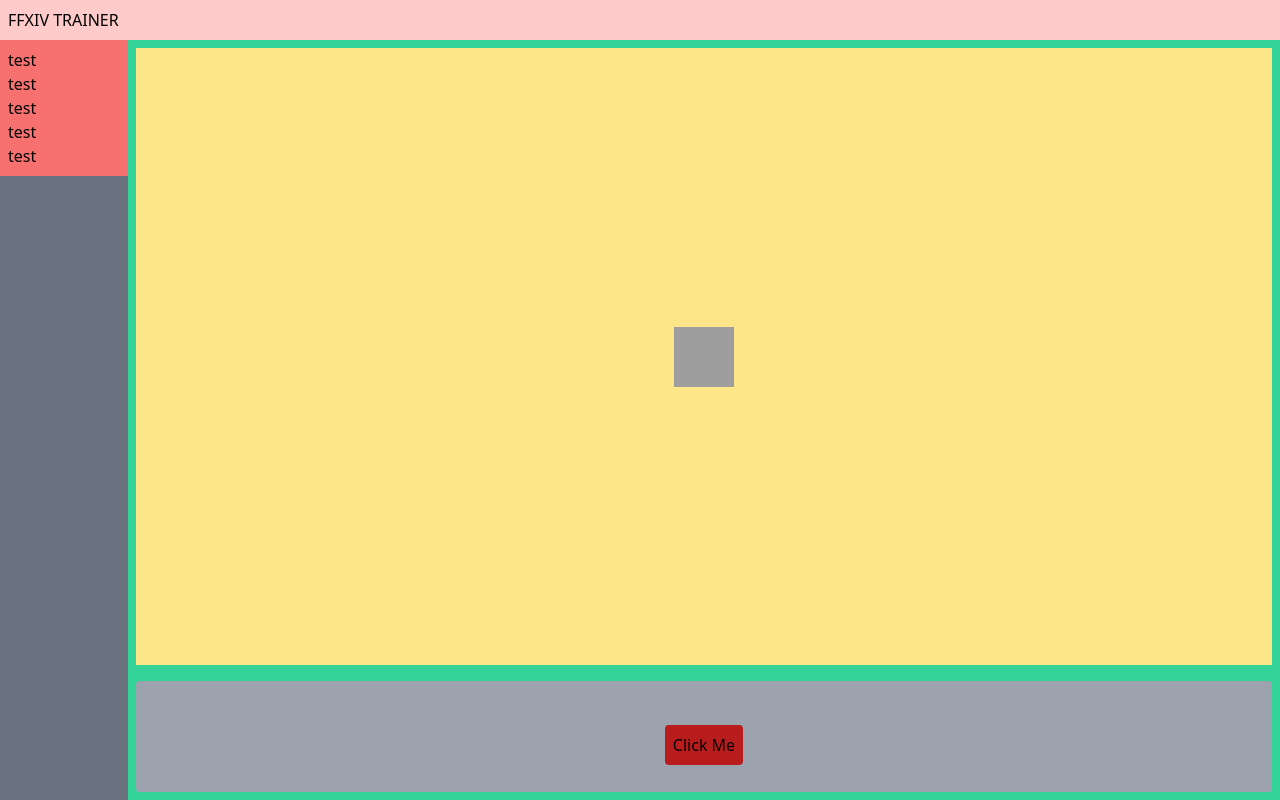
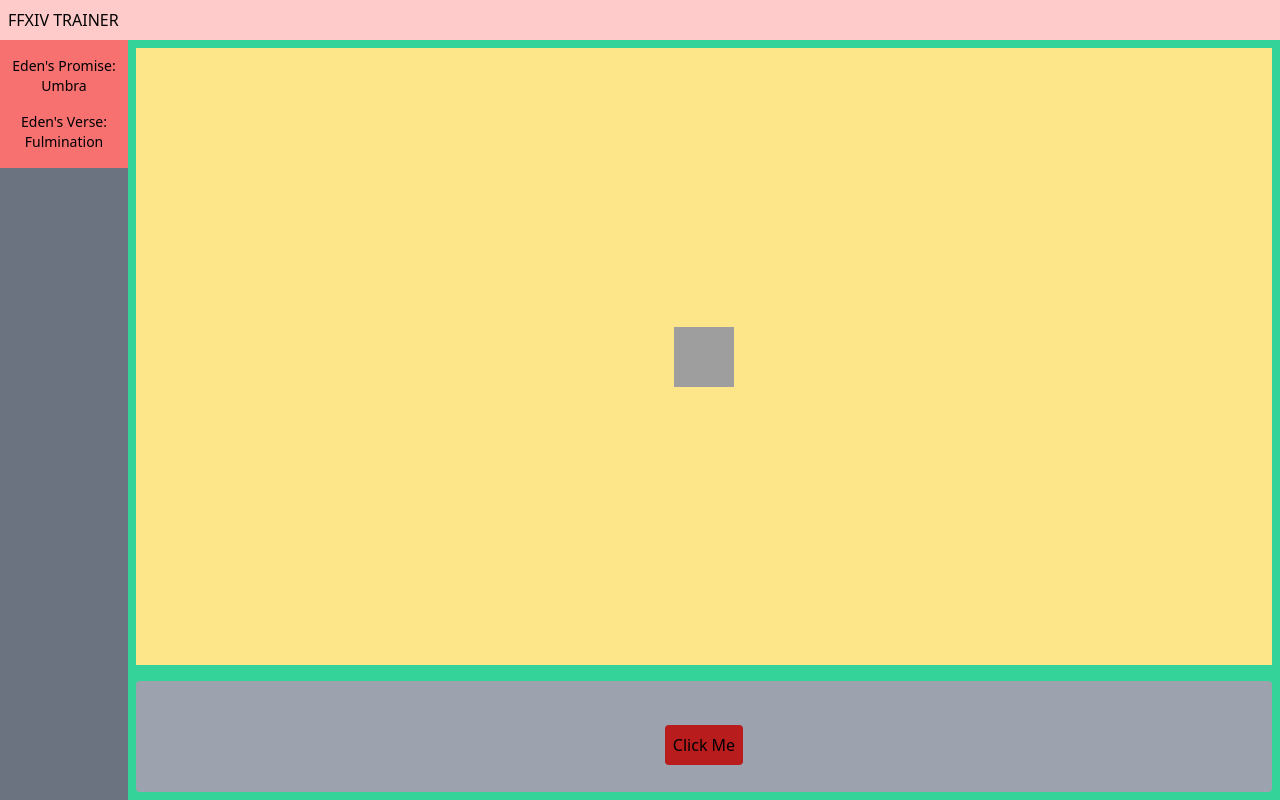
Before and after one commit to CRBroughton/ffxiv-trainer, a Vue app: page / in a window 1280 px wide. Built offline with nearby package versions, Linux system fonts and the light colour scheme; grey boxes are pictures that could not be loaded.

Commit message:
renamed E9S.json to raids-savage.json Sidebar now iterates through raids

```diff
--- a/src/components/TheArena.vue
+++ b/src/components/TheArena.vue
@@ -39,7 +39,7 @@
 <script lang="ts">
 import anime from "animejs";
 import { defineComponent, ref } from "vue";
-import json from "@/encounters/raids/E9S.json";
+import json from "@/encounters/raids/raids-savage.json";
 
 export default defineComponent({
   setup() {
@@ -49,27 +49,27 @@ export default defineComponent({
       while (true) {
         anime({
           targets: "#mar",
-          translateX: E9SFight[0].tank1Pos,
+          translateX: E9SFight[0].phases[0].tank1Pos,
           easing: "easeInOutSine",
           duration: 400,
         });
-        battleText.value = E9SFight[0].popupText;
+        battleText.value = E9SFight[0].phases[0].popupText;
         yield;
         anime({
           targets: "#mar",
-          translateX: E9SFight[1].tank1Pos,
+          translateX: E9SFight[0].phases[1].tank1Pos,
           easing: "easeInOutSine",
           duration: 400,
         });
-        battleText.value = E9SFight[1].popupText;
+        battleText.value = E9SFight[0].phases[1].popupText;
         yield;
         anime({
           targets: "#mar",
-          translateX: E9SFight[2].tank1Pos,
+          translateX: E9SFight[0].phases[2].tank1Pos,
           easing: "easeInOutSine",
           duration: 400,
         });
-        battleText.value = E9SFight[2].popupText;
+        battleText.value = E9SFight[0].phases[2].popupText;
         yield;
       }
     };
--- a/src/components/TheSidebar.vue
+++ b/src/components/TheSidebar.vue
@@ -1,12 +1,8 @@
 <template>
   <div class="bg-gray-500 h-screen">
     <div class="mt-10 bg-red-400 p-2">
-      <ul>
-        <li>test</li>
-        <li>test</li>
-        <li>test</li>
-        <li>test</li>
-        <li>test</li>
+      <ul class="text-sm" v-for="fight in fights" :key="fight.id">
+        <button class="py-2">{{ fight.name }}</button>
       </ul>
     </div>
   </div>
@@ -14,10 +10,12 @@
 
 <script lang="ts">
 import { defineComponent } from "vue";
+import json from "@/encounters/raids/raids-savage.json";
 
 export default defineComponent({
   setup() {
-    return {};
+    const fights = json;
+    return { fights };
   },
 });
 </script>
--- a/src/encounters/raids/E9S.json
+++ /dev/null
@@ -1,32 +0,0 @@
-[
-  {
-    "phase": 1,
-    "popupText": "Lorem1",
-    "tank1Pos": 0,
-    "tank2Pos": 0,
-    "MDPS1Pos": 0,
-    "MDPS2Pos": 0,
-    "RDPS1Pos": 0,
-    "RDPS2Pos": 0
-  },
-  {
-    "phase": 1,
-    "popupText": "Lorem2",
-    "tank1Pos": 250,
-    "tank2Pos": 0,
-    "MDPS1Pos": 0,
-    "MDPS2Pos": 0,
-    "RDPS1Pos": 0,
-    "RDPS2Pos": 0
-  },
-  {
-    "phase": 1,
-    "popupText": "Lorem3",
-    "tank1Pos": 500,
-    "tank2Pos": 0,
-    "MDPS1Pos": 0,
-    "MDPS2Pos": 0,
-    "RDPS1Pos": 0,
-    "RDPS2Pos": 0
-  }
-]
--- /dev/null
+++ b/src/encounters/raids/raids-savage.json
@@ -0,0 +1,76 @@
+[
+  {
+    "id": 1,
+    "name": "Eden's Promise: Umbra",
+    "shortName": "E9S",
+    "phases": [
+      {
+        "phase": 1,
+        "popupText": "Lorem1",
+        "tank1Pos": 0,
+        "tank2Pos": 0,
+        "MDPS1Pos": 0,
+        "MDPS2Pos": 0,
+        "RDPS1Pos": 0,
+        "RDPS2Pos": 0
+      },
+      {
+        "phase": 1,
+        "popupText": "Lorem2",
+        "tank1Pos": 250,
+        "tank2Pos": 0,
+        "MDPS1Pos": 0,
+        "MDPS2Pos": 0,
+        "RDPS1Pos": 0,
+        "RDPS2Pos": 0
+      },
+      {
+        "phase": 1,
+        "popupText": "Lorem3",
+        "tank1Pos": 500,
+        "tank2Pos": 0,
+        "MDPS1Pos": 0,
+        "MDPS2Pos": 0,
+        "RDPS1Pos": 0,
+        "RDPS2Pos": 0
+      }
+    ]
+  },
+  {
+    "id": 2,
+    "name": "Eden's Verse: Fulmination",
+    "shortName": "E56",
+    "phases": [
+      {
+        "phase": 1,
+        "popupText": "Lorem1",
+        "tank1Pos": 0,
+        "tank2Pos": 0,
+        "MDPS1Pos": 0,
+        "MDPS2Pos": 0,
+        "RDPS1Pos": 0,
+        "RDPS2Pos": 0
+      },
+      {
+        "phase": 1,
+        "popupText": "Lorem2",
+        "tank1Pos": 250,
+        "tank2Pos": 0,
+        "MDPS1Pos": 0,
+        "MDPS2Pos": 0,
+        "RDPS1Pos": 0,
+        "RDPS2Pos": 0
+      },
+      {
+        "phase": 1,
+        "popupText": "Lorem3",
+        "tank1Pos": 500,
+        "tank2Pos": 0,
+        "MDPS1Pos": 0,
+        "MDPS2Pos": 0,
+        "RDPS1Pos": 0,
+        "RDPS2Pos": 0
+      }
+    ]
+  }
+]
```
